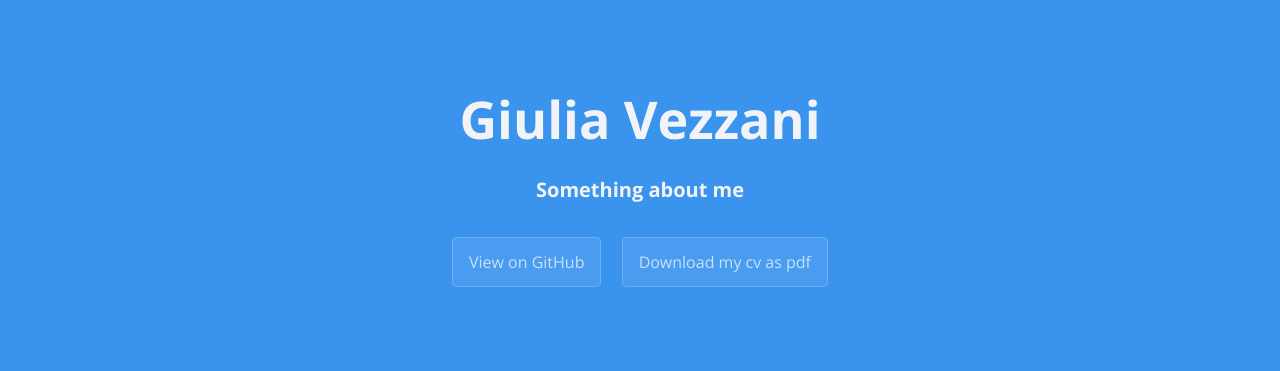
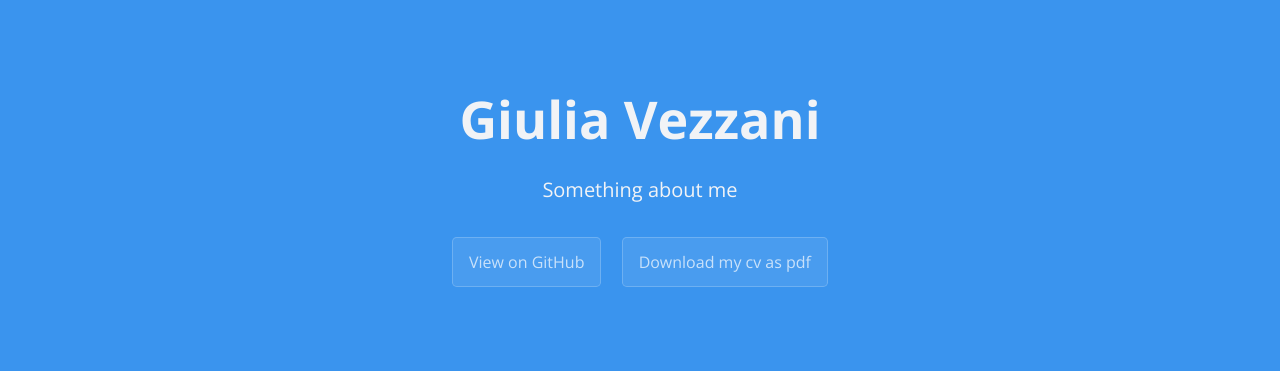
Before and after one commit to giuliavezzani/giuliavezzani_old.github.io, a Jekyll site: the page built from index.md, in a window 1280 px wide. Shown: the top 371 px of the page. Built offline with Jekyll 4.4.1, drawn with Linux system fonts in a browser that asks for light colours; our own code applies the rules of GitHub Pages for plain Markdown files.

Commit message:
Update jekyll-theme-cayman.scss

```diff
--- a/_sass/jekyll-theme-cayman.scss
+++ b/_sass/jekyll-theme-cayman.scss
@@ -124,7 +124,8 @@ a {
 
 .project-tagline {
   margin-bottom: 2rem;
-  font-weight: medium;
+  font-weight: normal;
+  font-size: medium;
 
 
   @include large {
```
